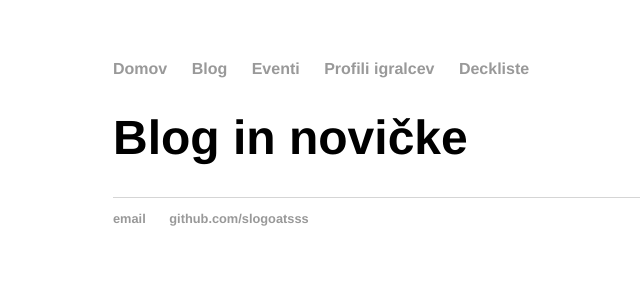
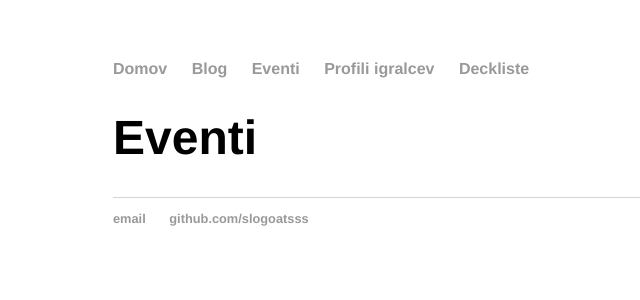
Before and after one commit to slogoatsss/slogoatsss.github.io, a Jekyll site: the page built from eventi/index.html, in a window 1280 px wide. Shown: the top 300 px of the page, without its empty margins (79-719 px from the left). Built offline with Jekyll 4.4.1, drawn with Linux system fonts in a browser that asks for light colours.

Commit message:
Update index.html

```diff
--- a/eventi/index.html
+++ b/eventi/index.html
@@ -1,9 +1,9 @@
 ---
 layout: default
-title: Blog in novičke
+title: Eventi
 ---
 	<h1>{{ page.title }}</h1>
-	<ul class="posts">
+	<ul class="postseventi">
 
 	  {% for post in site.postseventi %}
 	    <li><span>{{ post.date | date_to_string }}</span> » <a href="{{ post.url }}" title="{{ post.title }}">{{ post.title }}</a></li>
```
